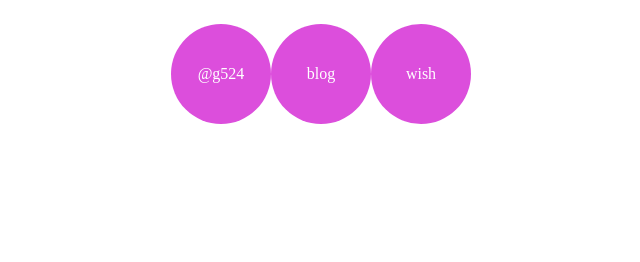
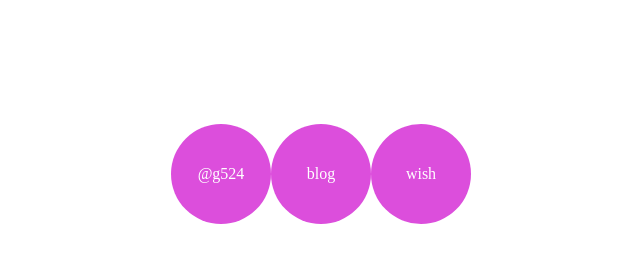
Before and after one commit to g524/g524, a plain HTML site: page public/index.html in a window 1280 px wide. Shown: the whole page, without its empty margins (359-999 px from the left). Drawn offline with Linux system fonts and the light colour scheme.

Commit message:
css調整

```diff
--- a/public/css/menu.css
+++ b/public/css/menu.css
@@ -4,6 +4,8 @@
     position:relative;
     left:50%;
     float:left;
+    top: 100px;
+    left: 50%;
 }
 
 .content {
@@ -16,6 +18,7 @@
     position:relative;
     left:-50%;
     float:left;
+    text-align:center;
 }
 
 .content_title {
```
